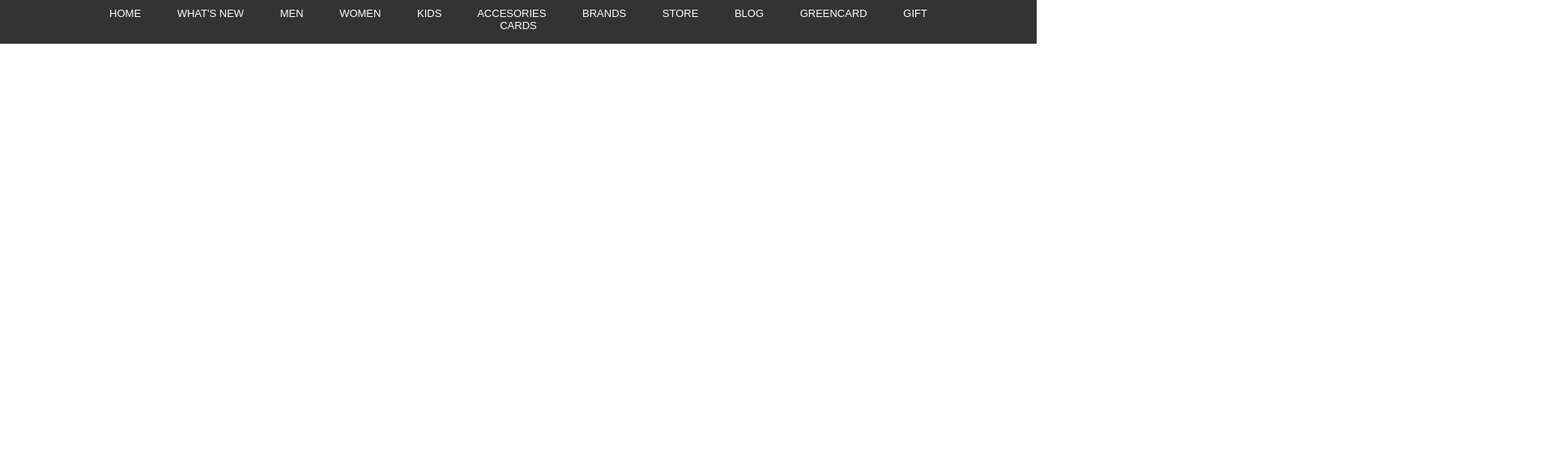
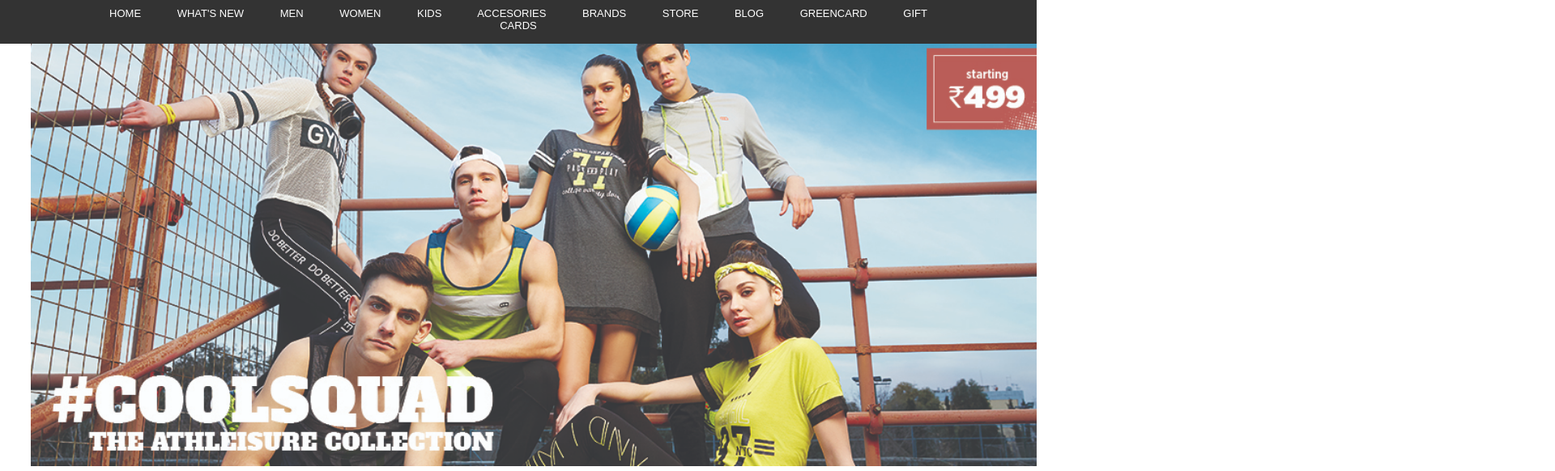
Before and after one commit to sharmalakshay/Pantaloons.github.io, a plain HTML site: page index.html in a window 1280 px wide. Shown: the part 86-668 px from the top of the page at 81% size, 1920 px wide, since content can reach past the window. Drawn offline with Linux system fonts and the light colour scheme.

Commit message:
a try to start marquee from start of page

```diff
--- a/index.html
+++ b/index.html
@@ -25,12 +25,14 @@
 </div>
 </div>
 
-<div style="width:200%; margin-top:125px; left:-100%;">
+<div style="width:100%; overflow:hidden; margin-top:125px;">
 <marquee>
+<div style="position: relative; left:-97%">
 <a href="#"><img style="width:100%;" src="images/slide1.png"/></a>
 <a href="#"><img style="width:100%;" src="images/slide2.png"/></a>
 <a href="#"><img style="width:100%;" src="images/slide3.png"/></a>
 </marquee>
+</div>
 </div>
 
 <div style="margin-top:100px; width:100%; text-align:center;">
```
